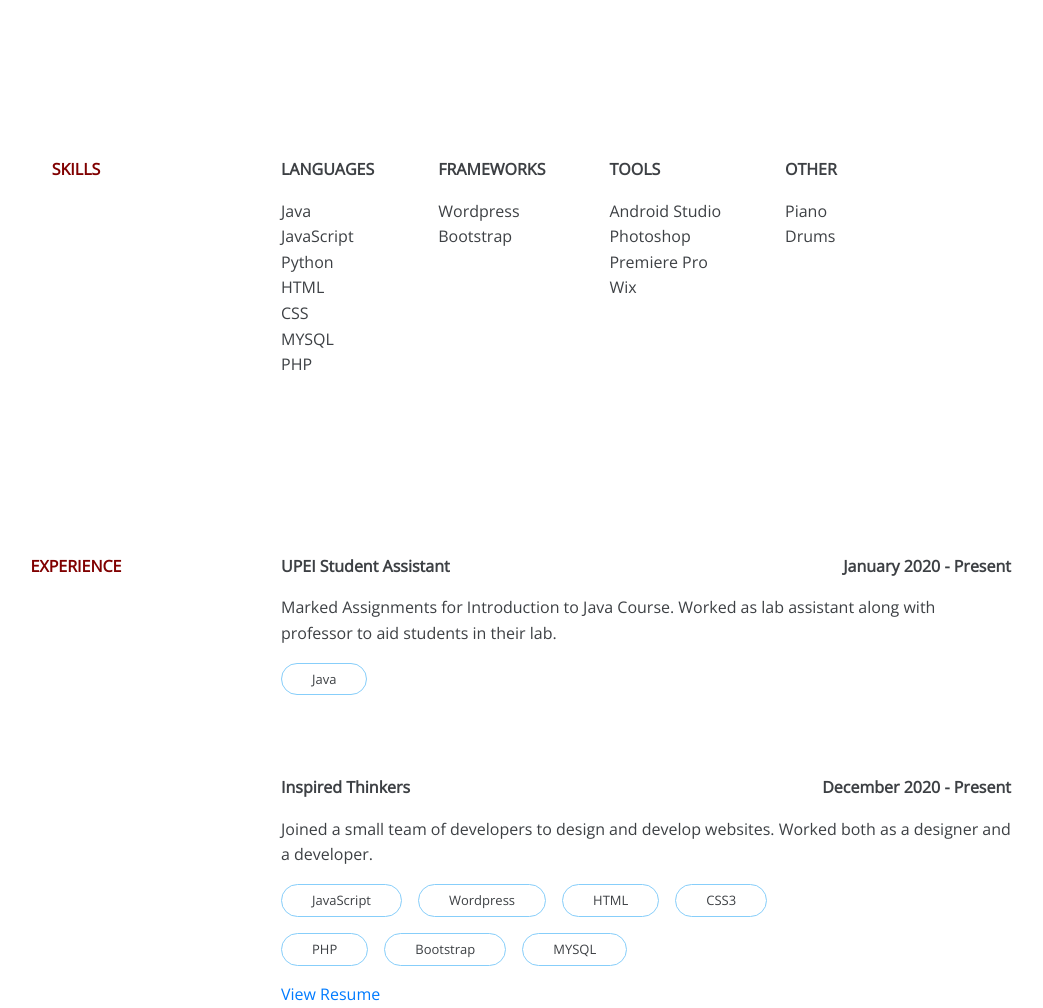
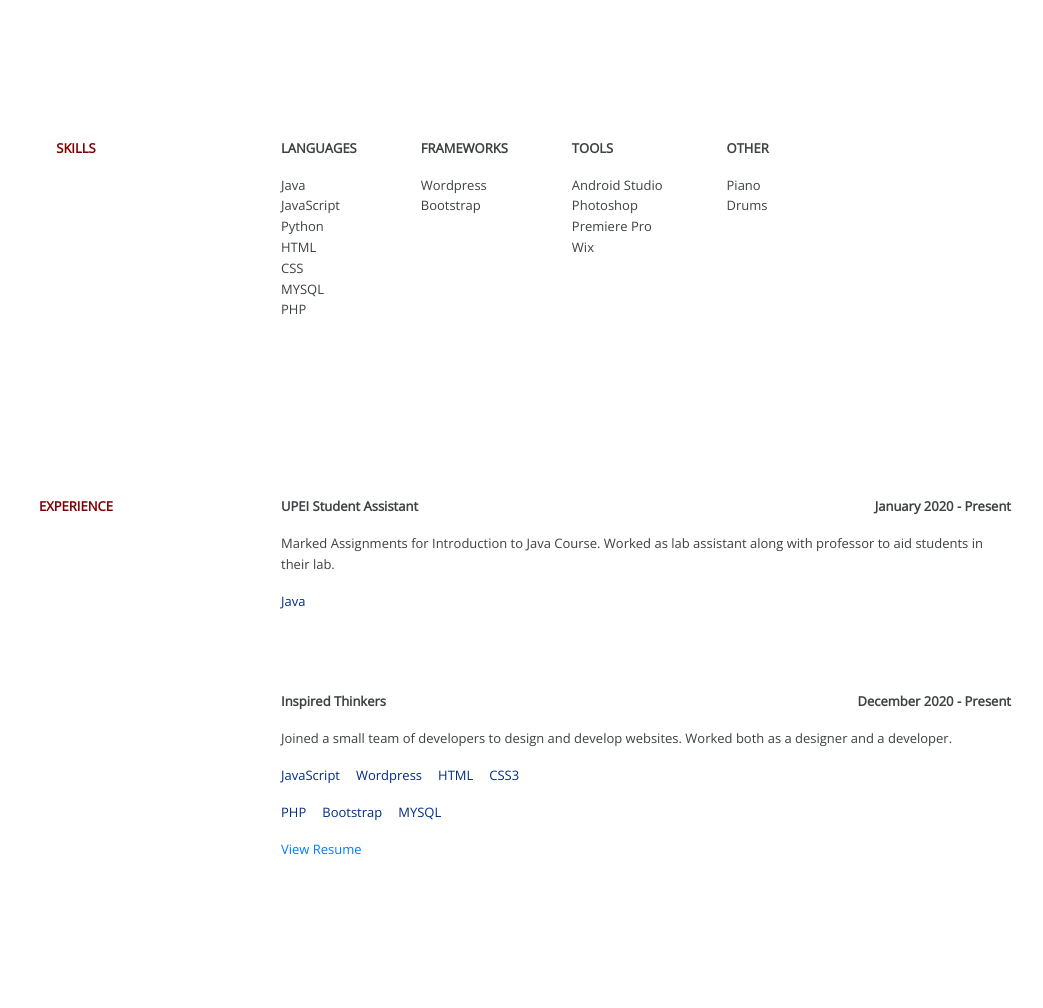
Before and after one commit to Fiikayo/fiikayo.github.io, a plain HTML site: page index.html in a window 1280 px wide. Shown: the part 947-1955 px from the top of the page, without its empty margins (184-1227 px from the left). Drawn offline with nearby package versions, Linux system fonts and the light colour scheme.

Commit message:
Add files via upload

```diff
--- a/style.css
+++ b/style.css
@@ -15,13 +15,15 @@ section{
 }
 
 .job-skills p{
-    margin-right: 1rem;
-    border-radius: 20px; /* Making border radius */
+   /* margin-right: 1rem;
+    border-radius: 20px;
     border: 1px solid lightskyblue;
     width: auto;
     height: auto;
-    padding: 5px 30px 5px 30px;
+   padding-left: 1rem;*/
+   padding-right: 1rem;
     font-size: small;
+    color:rgb(0, 45, 128);
 }
 #home{
     margin-top: 5rem;
@@ -84,3 +86,16 @@ section{
     text-decoration: none;
     color: maroon;
 }
+
+
+@media (min-width: 576px) {
+
+}
+
+@media (min-width: 768px) {
+    section{
+
+        font-size: small;
+    }
+
+ }
```
